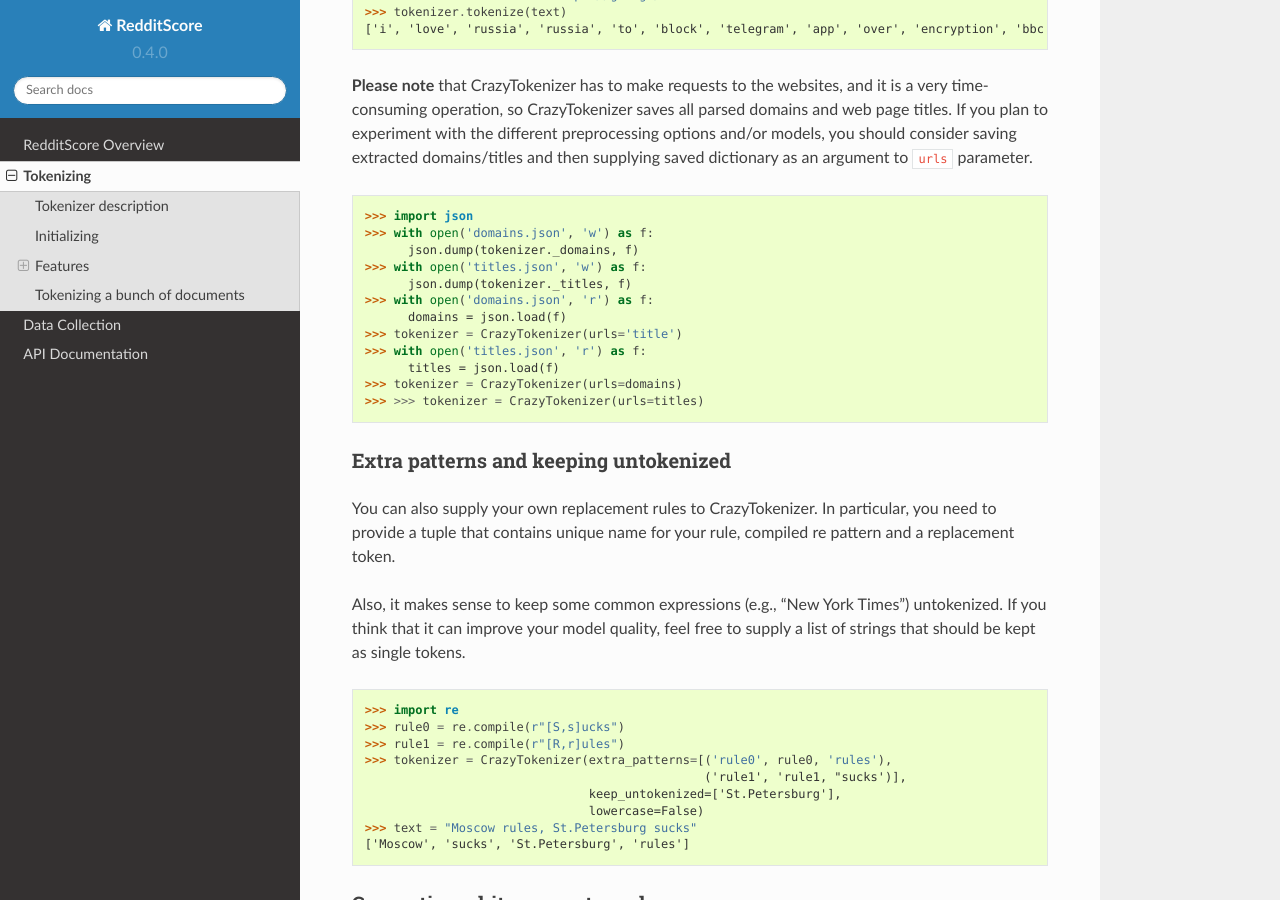
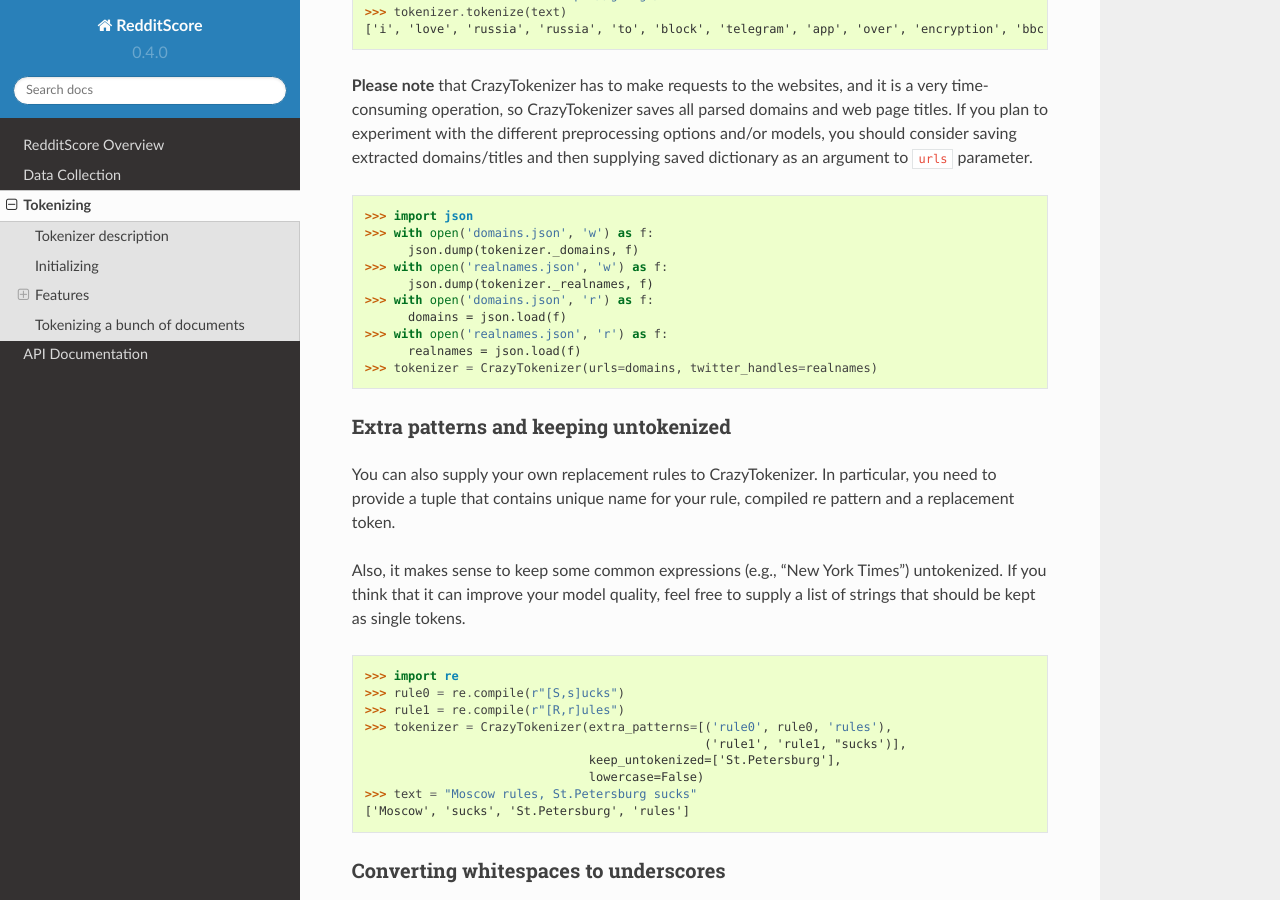
Before and after one commit to crazyfrogspb/RedditScore, a Sphinx documentation site: the page built from docs/source/tokenizing.rst, in a window 1280 px wide and 900 px high, scrolled down 5178 px. Built offline with Sphinx 7.4.7 and the Read the Docs theme 2.0.0, drawn with Linux system fonts in a browser that asks for light colours; pages that are not in the unit, such as notebooks, are missing from menus.

Commit message:
Documentation update

```diff
--- a/docs/source/data_collection.rst
+++ b/docs/source/data_collection.rst
@@ -10,7 +10,7 @@
 --------------------
 The easiest way to obtain Reddit data is to use Google BigQuery
 `public dataset of Reddit comments <https://bigquery.cloud.google.com/table/fh-bigquery:reddit_comments.2017_12>`__.
-Google BigQuery is not free, however, you can get 365 days trial and 300$ credit
+Google BigQuery is not free, but luckily you can get 365 days trial and 300$ credit
 when you register for the first time.
 
 After setting up your account, create a project and copy its Project ID. Next,
--- a/docs/source/index.rst
+++ b/docs/source/index.rst
@@ -10,8 +10,8 @@
    :maxdepth: 6
 
    RedditScore Overview <overview>
+   Data Collection <data_collection>
    Tokenizing <tokenizing>
-   Data Collection <data_collection>
    API Documentation <apis/api_main>
 
 
--- a/docs/source/tokenizing.rst
+++ b/docs/source/tokenizing.rst
@@ -2,7 +2,7 @@
 =====================
 
 Tokenizer description
---------------------
+---------------------
 
 CrazyTokenizer is a part of `RedditScore project <https://github.com/crazyfrogspb/RedditScore>`__.
 It's a tokenizer - tool for splitting strings of text into tokens. Tokens can
@@ -15,7 +15,7 @@
 Make sure to check it out!
 
 Initializing
---------------------
+------------
 To import and to initialize an instance of CrazyTokenizer with the default
 preprocessing options, do the following:
 
@@ -31,10 +31,10 @@
 'https://github.com/crazyfrogspb/RedditScore', 'is', 'the', 'best', 'python', 'library']
 
 Features
---------------------
+--------
 
 Lowercasing and all caps
-^^^^^^^^
+^^^^^^^^^^^^^^^^^^^^^^^^
 For many text classification problems, keeping capital letters only
 introduces unnecessary noise. Setting ``lowercase=True`` (True by default)
 will lowercase all words in your documents.
@@ -47,7 +47,7 @@
 ['moscow', 'is', 'the', 'capital', 'of', 'RUSSIA']
 
 Normalizing
-^^^^^^^^
+^^^^^^^^^^^
 Typing like thiiiis is amaaaaazing! However, in terms of text classification
 *amaaaaazing* is probably not too different from *amaaaazing*. CrazyTokenizer
 can normalize sequences of repeated characters for you. Just set ``normalize=n``,
@@ -58,7 +58,7 @@
 ['gooo', 'patriots']
 
 Ignoring quotes
-^^^^^^^^
+^^^^^^^^^^^^^^^
 People often quote other comments or tweets, but it doesn't mean that they
 endorse the original message. Removing the content of the quotes can help
 you to get rid of that. Just set ``ignorequotes=True`` (False by deafult).
@@ -68,7 +68,7 @@
 ['and', 'then', 'she', 'said']
 
 Removing stop words
-^^^^^^^^
+^^^^^^^^^^^^^^^^^^^
 Removing stop words can sometimes significantly boost performance of your
 classifier. CrazyTokenizer gives you a few options to remove stop words:
 
@@ -93,7 +93,7 @@
   ['the', 'best', 'leader', 'in', 'the', 'world', 'is']
 
 Word stemming and lemmatizing
-^^^^^^^^
+^^^^^^^^^^^^^^^^^^^^^^^^^^^^^
 If you have NLTK installed, CrazyTokenizer can use PorterStemmer or
 WordNetLemmatizer for you. Just pass ``stem`` or ``lemm`` options
 respectively to ``stem`` parameter.
@@ -103,7 +103,7 @@
 ['i', 'am', 'an', 'unbeliev', 'fantast', 'human', 'be']
 
 Removing punctuation and linebreaks
-^^^^^^^^
+^^^^^^^^^^^^^^^^^^^^^^^^^^^^^^^^^^^
 Punctuation and linebreak characters usually just introduce extra noise
 to your text classification problem,
 so you can easily remove it with ``removepunct`` and ``removebreaks`` options.
@@ -114,7 +114,7 @@
 ['i', 'love', 'my', 'life', 'friends', 'and', 'oxford', 'commas', 'amen']
 
 Decontracting
-^^^^^^^^
+^^^^^^^^^^^^^
 CrazyTokenizer can attempt to expand some of those annoying contractions
 for you. **Note**: use at your own risk.
 
@@ -123,7 +123,7 @@
 ['i', 'will', 'have', 'two', 'number', 'nines', 'a', 'number', 'nine', 'large']
 
 Dealing with hashtags
-^^^^^^^^
+^^^^^^^^^^^^^^^^^^^^^
 Hashtags are super-popular on Twitter. CrazyTokenizer can do one of
 three things about them:
 
@@ -145,7 +145,7 @@
 ["let's", "make", "america", "great", "again", "america", "first"]
 
 Dealing with special tokens
-^^^^^^^^
+^^^^^^^^^^^^^^^^^^^^^^^^^^^
 CrazyTokenizer correctly handles Twitter handles, subreddits, Reddit usernames,
 emails, all sorts of numbers, and extracts them as separate tokens:
 
@@ -171,7 +171,7 @@
 ['donald', 'j.', 'trump', 'please', 'make', 'america', 'great', 'again']
 
 URLs
-^^^^^^^^
+^^^^
 NLP practicioners often simply remove all URL occurrences since they do not
 seem to contain any useful semantic information. Of course, CrazyTokenizer
 correctly recognizes URLs as separate tokens and can remove or replace them
@@ -232,18 +232,16 @@
 >>> import json
 >>> with open('domains.json', 'w') as f:
       json.dump(tokenizer._domains, f)
->>> with open('titles.json', 'w') as f:
-      json.dump(tokenizer._titles, f)
+>>> with open('realnames.json', 'w') as f:
+      json.dump(tokenizer._realnames, f)
 >>> with open('domains.json', 'r') as f:
       domains = json.load(f)
->>> tokenizer = CrazyTokenizer(urls='title')
->>> with open('titles.json', 'r') as f:
-      titles = json.load(f)
->>> tokenizer = CrazyTokenizer(urls=domains)
->>> >>> tokenizer = CrazyTokenizer(urls=titles)
+>>> with open('realnames.json', 'r') as f:
+      realnames = json.load(f)
+>>> tokenizer = CrazyTokenizer(urls=domains, twitter_handles=realnames)
 
 Extra patterns and keeping untokenized
-^^^^^^^^
+^^^^^^^^^^^^^^^^^^^^^^^^^^^^^^^^^^^^^^
 You can also supply your own replacement rules to CrazyTokenizer. In particular,
 you need to provide a tuple that contains unique name for your rule, compiled
 re pattern and a replacement token.
@@ -263,7 +261,7 @@
 ['Moscow', 'sucks', 'St.Petersburg', 'rules']
 
 Converting whitespaces to underscores
-^^^^^^^^
+^^^^^^^^^^^^^^^^^^^^^^^^^^^^^^^^^^^^^
 Popular implementations of models (most notably, fastText) do not support
 custom token splitting rules and simply split on whitespaces. In order to deal
 with that, CrazyTokenizer can replace all whitespaces in the final tokens by
@@ -275,14 +273,14 @@
 ['new_york', 'is', 'a', 'great', 'place', 'to', 'make', 'a', 'rat', 'friend']
 
 Removing non-unicode characters
-^^^^^^^^
+^^^^^^^^^^^^^^^^^^^^^^^^^^^^^^^
 >>> tokenizer = CrazyTokenizer(remove_nonunicode=True)
 >>> text = "Россия - священная наша держава, Россия - великая наша страна!"
 >>> tokenizer.tokenize(text)
 []
 
 Emojis
-^^^^^^^^
+^^^^^^
 Social media users are notoriously famous for their excessive use of emojis.
 CrazyTokenizer correctly separates consecutive emojis.
 
@@ -302,7 +300,7 @@
 ['POS_EMOJI', '+', 'POS_EMOJI', '=', 'NEUTRAL_EMOJI']
 
 Unicode and hex characters
-^^^^^^^^
+^^^^^^^^^^^^^^^^^^^^^^^^^^
 Sometimes your data gets messed up as a result of repeated save/load operations.
 If your data contains a lot of substrings that look like this: ``\\xe2\\x80\\x99``
 or this: ``U+1F601``, try setting ``latin_chars_fix=True``.
@@ -311,7 +309,7 @@
 >>> s = "I\\xe2\\x80\\x99m so annoyed by these characters \\xF0\\x9F\\x98\\xA2"
 
 Tokenizing a bunch of documents
---------------------
+-------------------------------
 Tokenizing 10,000 Reddit comments takes about 10 seconds on my Gigabyte Aero 15.
 
 >>> import pandas as pd
```
Also changed, not shown: docs/source/modelling.rst (added, +36 -0 lines).
